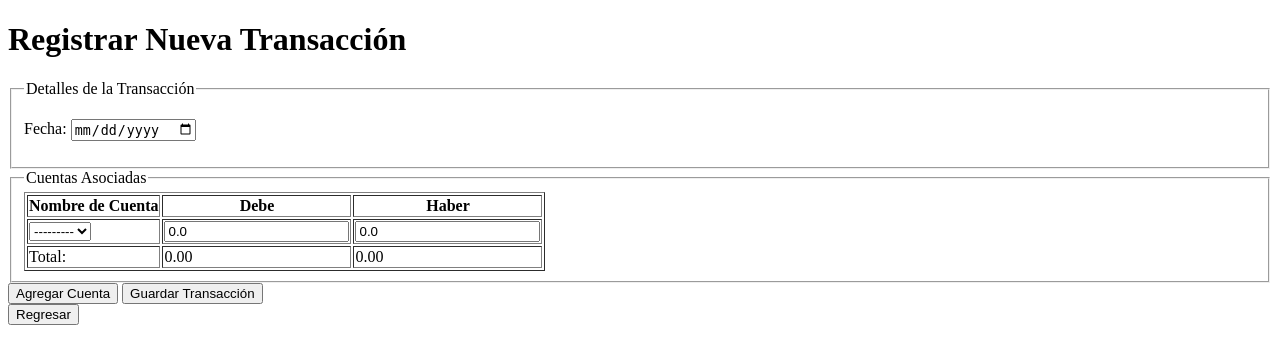
After one commit to Landaverde-04/Proyecto-de-SIC, a Django app: page /transacciones/nueva/ in a window 1280 px wide. The commit adds this page. Shown: the top 364 px of the page. Run offline with Django 5.2, Linux system fonts and the light colour scheme; data that the repository does not hold is empty.

Commit message:
Transacciones-Parcialmente funcional

```diff
--- a/SisContable/forms.py
+++ b/SisContable/forms.py
@@ -1,7 +1,28 @@
 from django import forms
-from .models import Cuenta
+from .models import Cuenta,Transaccion, CuentaTransaccion
 
 class CuentaForm(forms.ModelForm):
     class Meta:
         model = Cuenta
         fields = ['codigo', 'nombre']  # Los campos que quieres manejar en el formulario
+
+class TransaccionForm(forms.ModelForm):
+    class Meta:
+        model = Transaccion
+        fields = ['fecha']
+        widgets = {
+            'fecha': forms.DateInput(attrs={'type': 'date'}),
+        }
+
+class CuentaTransaccionForm(forms.ModelForm):
+    class Meta:
+        model = CuentaTransaccion
+        fields = ['cuenta', 'debe', 'haber']
+
+CuentaTransaccionFormSet = forms.inlineformset_factory(
+    Transaccion,
+    CuentaTransaccion,
+    form=CuentaTransaccionForm,
+    extra=4  # Número de filas predeterminadas que quieres mostrar
+
+)
--- /dev/null
+++ b/SisContable/templates/nueva_transaccion.html
@@ -0,0 +1,146 @@
+<!DOCTYPE html>
+<html lang="es">
+<head>
+    <meta charset="UTF-8">
+    <meta name="viewport" content="width=device-width, initial-scale=1.0">
+    <title>Nueva Transacción</title>
+    <script>
+        // Función para calcular la sumatoria de Debe y Haber
+        function calcularTotales() {
+            let totalDebe = 0;
+            let totalHaber = 0;
+
+            // Sumar valores de Debe
+            document.querySelectorAll('input[name$="-debe"]').forEach(input => {
+                totalDebe += parseFloat(input.value) || 0;
+            });
+
+            // Sumar valores de Haber
+            document.querySelectorAll('input[name$="-haber"]').forEach(input => {
+                totalHaber += parseFloat(input.value) || 0;
+            });
+
+            document.getElementById("totalDebe").innerText = totalDebe.toFixed(2);
+            document.getElementById("totalHaber").innerText = totalHaber.toFixed(2);
+        }
+
+        // Validar la partida doble
+        function validarPartidaDoble() {
+            const totalDebe = parseFloat(document.getElementById("totalDebe").innerText) || 0;
+            const totalHaber = parseFloat(document.getElementById("totalHaber").innerText) || 0;
+
+            if (totalDebe !== totalHaber) {
+                alert("Error: La partida doble no está equilibrada. Debe ser igual a Haber.");
+                return false;
+            }
+            return true;
+        }
+
+        document.addEventListener('DOMContentLoaded', () => {
+            document.querySelectorAll('input[name$="-debe"], input[name$="-haber"]').forEach(input => {
+                input.addEventListener('input', calcularTotales);
+            });
+            calcularTotales();
+        });
+
+        // Función para añadir una nueva fila al formset
+        function addFormRow() {
+            const formContainer = document.querySelector("#tablaCuentas tbody");
+            const totalForms = document.getElementById("id_form-TOTAL_FORMS");
+            const currentFormCount = parseInt(totalForms.value);
+
+            // Obtener la primera fila para clonar
+            const firstRow = formContainer.querySelector("tr");
+
+            if (!firstRow) {
+                alert("No hay filas para clonar");
+                return;
+            }
+
+            // Clonar la primera fila del formset
+            const newRow = firstRow.cloneNode(true);
+
+            // Limpiar los valores de los campos en la nueva fila
+            newRow.querySelectorAll("input, select").forEach((input) => {
+                const name = input.name.replace(/-\d+-/, `-${currentFormCount}-`);
+                input.name = name;
+                input.id = `id_${name}`;
+                if (input.type === "text" || input.type === "number") {
+                    input.value = "";  // Limpiar valores
+                }
+            });
+
+            // Agregar la nueva fila al tbody
+            formContainer.appendChild(newRow);
+
+            // Incrementar el valor de TOTAL_FORMS
+            totalForms.value = currentFormCount + 1;
+
+            // Agregar el listener de evento a los nuevos campos
+            newRow.querySelectorAll('input[name$="-debe"], input[name$="-haber"]').forEach(input => {
+                input.addEventListener('input', calcularTotales);
+            });
+        }
+    </script>
+</head>
+<body>
+    <h1>Registrar Nueva Transacción</h1>
+
+    <form method="post" onsubmit="return validarPartidaDoble();">
+        {% csrf_token %}
+
+        <!-- Mostrar errores globales del formset (ej: partida doble) -->
+        {% if formset.non_form_errors %}
+            <div class="alert alert-danger">
+                {{ formset.non_form_errors }}
+            </div>
+        {% endif %}
+
+        <!-- Detalles de la transacción -->
+        <fieldset>
+            <legend>Detalles de la Transacción</legend>
+            {{ transaccion_form.as_p }}
+        </fieldset>
+
+        <!-- Formulario de cuentas asociadas -->
+        <fieldset>
+            <legend>Cuentas Asociadas</legend>
+
+            {{ formset.management_form }}
+
+            <table border="1" id="tablaCuentas">
+                <thead>
+                    <tr>
+                        <th>Nombre de Cuenta</th>
+                        <th>Debe</th>
+                        <th>Haber</th>
+                    </tr>
+                </thead>
+                <tbody>
+                    {% for form in formset.forms %}
+                    <tr>
+                        <td>{{ form.cuenta }}</td>
+                        <td>{{ form.debe }}</td>
+                        <td>{{ form.haber }}</td>
+                    </tr>
+                    {% endfor %}
+                </tbody>
+                <tfoot>
+                    <tr>
+                        <td>Total:</td>
+                        <td id="totalDebe">0.00</td>
+                        <td id="totalHaber">0.00</td>
+                    </tr>
+                </tfoot>
+            </table>
+        </fieldset>
+
+        <button type="button" onclick="addFormRow()">Agregar Cuenta</button>
+        <button type="submit">Guardar Transacción</button>
+    </form>
+
+    <a href="{% url 'transacciones' %}">
+        <button type="button">Regresar</button>
+    </a>
+</body>
+</html>
--- a/SisContable/urls.py
+++ b/SisContable/urls.py
@@ -1,5 +1,5 @@
 from django.urls import path
-from .views import inicio,catalogo_cuentas,registrar_cuenta,editar_cuenta,eliminar_cuenta
+from .views import inicio,catalogo_cuentas,registrar_cuenta,editar_cuenta,eliminar_cuenta,transacciones,nueva_transaccion
 
 urlpatterns = [
     path('', inicio, name='inicio'),
@@ -7,4 +7,6 @@ urlpatterns = [
     path('catalogo/nueva/', registrar_cuenta, name='nueva_cuenta'),
     path('catalogo/<int:pk>/editar/', editar_cuenta, name='editar_cuenta'),  # URL para editar cuenta
     path('catalogo/<int:pk>/eliminar/', eliminar_cuenta, name='eliminar_cuenta'),
+    path('transacciones/', transacciones, name='transacciones'),
+    path('transacciones/nueva/', nueva_transaccion, name='nueva_transaccion'),
 ]
--- a/SisContable/views.py
+++ b/SisContable/views.py
@@ -1,8 +1,10 @@
 from django.urls import reverse_lazy
+from django.db import transaction
 from django.shortcuts import render,redirect,get_object_or_404
 from django.views.generic import ListView, DetailView, CreateView, DeleteView
-from .models import Cuenta
-from .forms import CuentaForm
+from django.forms import inlineformset_factory,formset_factory
+from .models import Cuenta,Transaccion, CuentaTransaccion
+from .forms import CuentaForm,TransaccionForm, CuentaTransaccionForm,CuentaTransaccionFormSet
 
 # Vista para la página de inicio
 def inicio(request):
@@ -41,3 +43,87 @@ def eliminar_cuenta(request, pk):
         cuenta.delete()
         return redirect('catalogo_cuentas')  # Redirigir al catálogo después de eliminar
     return render(request, 'catalogo_cuentas.html')
+
+CuentaTransaccionFormSet = inlineformset_factory(
+    Transaccion,
+    CuentaTransaccion,
+    form=CuentaTransaccionForm,
+    extra=1  # Cantidad de formularios de cuenta por defecto
+)
+
+# Vista principal para gestionar transacciones
+def transacciones(request):
+    transacciones = Transaccion.objects.all()  # Listar todas las transacciones
+
+    if request.method == 'POST':
+        transaccion_form = TransaccionForm(request.POST)
+        formset = CuentaTransaccionFormSet(request.POST)
+
+        if transaccion_form.is_valid() and formset.is_valid():
+            try:
+                with transaction.atomic():  # Inicia una transacción atómica
+                    transaccion = transaccion_form.save()  # Guarda la transacción
+                    formset.instance = transaccion  # Asigna la transacción al formset
+                    formset.save()  # Guarda todas las cuentas asociadas a la transacción
+
+                return redirect('transacciones')  # Redirigir al listado después de guardar
+            except Exception as e:
+                print(f"Error al guardar la transacción: {e}")
+        else:
+            print(f"Errores en el formulario de transacción: {transaccion_form.errors}")
+            print(f"Errores en el formset: {formset.errors}")
+
+    else:
+        transaccion_form = TransaccionForm()
+        formset = CuentaTransaccionFormSet()
+
+    return render(request, 'transacciones.html', {
+        'transaccion_form': transaccion_form,
+        'formset': formset,
+        'transacciones': transacciones,
+    })
+
+def nueva_transaccion(request):
+    cuentas = Cuenta.objects.all()  # Obtener todas las cuentas disponibles
+
+    if request.method == 'POST':
+        transaccion_form = TransaccionForm(request.POST)
+        formset = CuentaTransaccionFormSet(request.POST)
+
+        if transaccion_form.is_valid() and formset.is_valid():
+            total_debe = 0
+            total_haber = 0
+
+            # Validar la partida doble
+            for form in formset:
+                debe = form.cleaned_data.get('debe', 0)
+                haber = form.cleaned_data.get('haber', 0)
+
+                total_debe += debe
+                total_haber += haber
+
+            if total_debe != total_haber:
+                formset.add_error(None, f"La partida doble no está equilibrada: Debe ({total_debe}) y Haber ({total_haber}) no coinciden.")
+            else:
+                try:
+                    with transaction.atomic():
+                        transaccion = transaccion_form.save()
+                        formset.instance = transaccion
+                        formset.save()
+
+                    return redirect('transacciones')
+                except Exception as e:
+                    print(f"Error al guardar la transacción: {e}")
+        else:
+            print(f"Errores en el formulario de transacción: {transaccion_form.errors}")
+            print(f"Errores en el formset: {formset.errors}")
+
+    else:
+        transaccion_form = TransaccionForm()
+        formset = CuentaTransaccionFormSet(queryset=CuentaTransaccion.objects.none())  # Para mostrar filas vacías
+
+    return render(request, 'nueva_transaccion.html', {
+        'transaccion_form': transaccion_form,
+        'formset': formset,
+        'cuentas': cuentas,
+    })
--- a/sistema/settings.py
+++ b/sistema/settings.py
@@ -82,7 +82,7 @@ DATABASES = {
         'USER': 'sic115',
         'PASSWORD': 'sic115',
         'HOST': 'localhost',
-        'PORT': '5435',
+        'PORT': '5432',
     }
 }
 
```
Also changed, not shown: SisContable/models.py (+8 -3 lines), SisContable/templates/inicio.html (+1 -16 lines), SisContable/templates/transacciones.html (+46 -0 lines), SisContable/migrations/0001_initial.py.
